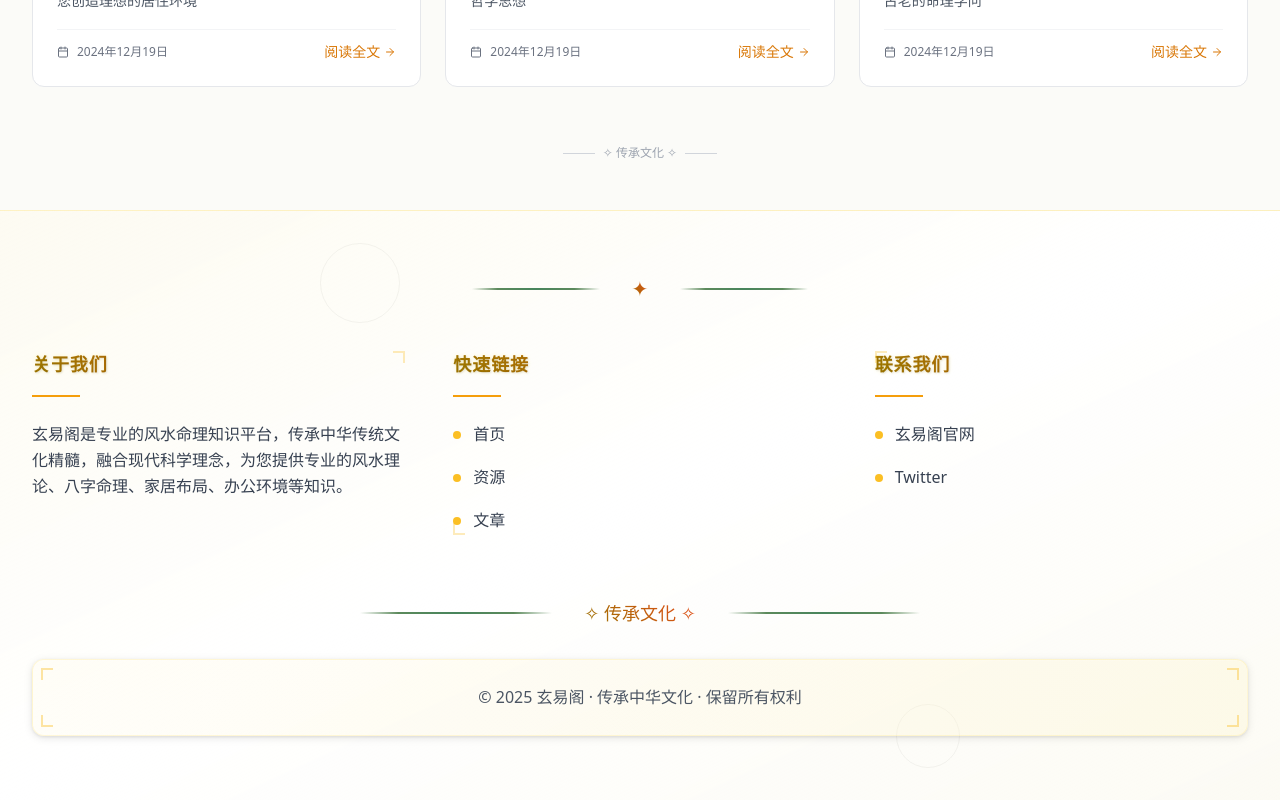
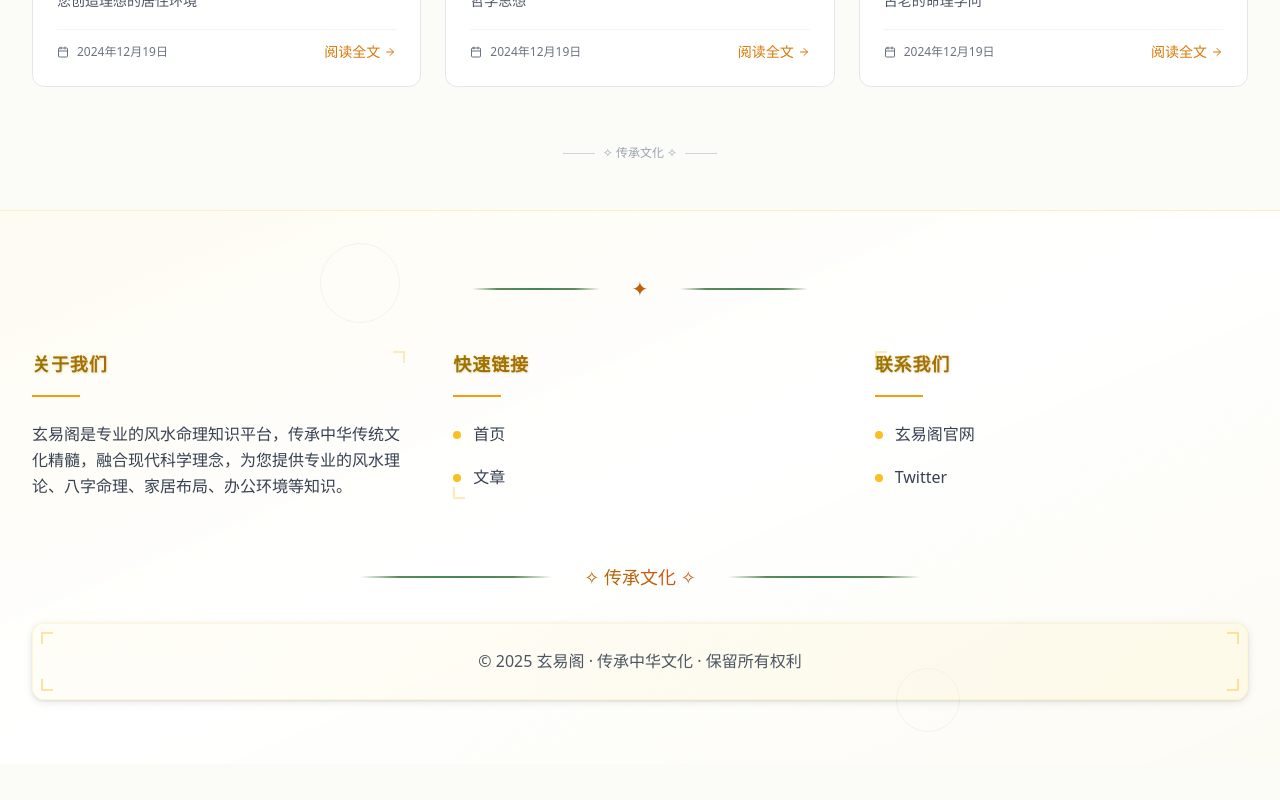
Before and after one commit to bihao9527/gitcms, a Next.js app: page /posts in a window 1280 px wide. Shown: the part 1381-2181 px from the top of the page. After the commit the page ends 2145 px from the top, so only its background shows below. Built offline with nearby package versions, Linux system fonts and the light colour scheme; no server answers.

Commit message:
屏蔽资源

```diff
--- a/src/components/Footer.js
+++ b/src/components/Footer.js
@@ -37,12 +37,12 @@ export function Footer() {
                   首页
                 </Link>
               </li>
-              <li>
+              {/* <li>
                 <Link href="/resources" className="group flex items-center text-gray-700 hover:text-amber-700 transition-colors duration-300">
                   <span className="w-2 h-2 bg-amber-400 rounded-full mr-3 group-hover:bg-amber-600 transition-colors duration-300"></span>
                   资源
                 </Link>
-              </li>
+              </li> */}
               <li>
                 <Link href="/posts" className="group flex items-center text-gray-700 hover:text-amber-700 transition-colors duration-300">
                   <span className="w-2 h-2 bg-amber-400 rounded-full mr-3 group-hover:bg-amber-600 transition-colors duration-300"></span>
--- a/src/components/Navigation.js
+++ b/src/components/Navigation.js
@@ -9,7 +9,7 @@ import { Button } from "@/components/ui/button"
 
 const navItems = [
   { path: '/', label: '首页' },
-  { path: '/resources', label: '资源' },
+  // { path: '/resources', label: '资源' }, // 屏蔽资源菜单
   { path: '/posts', label: '文章' },
 ]
 
```
